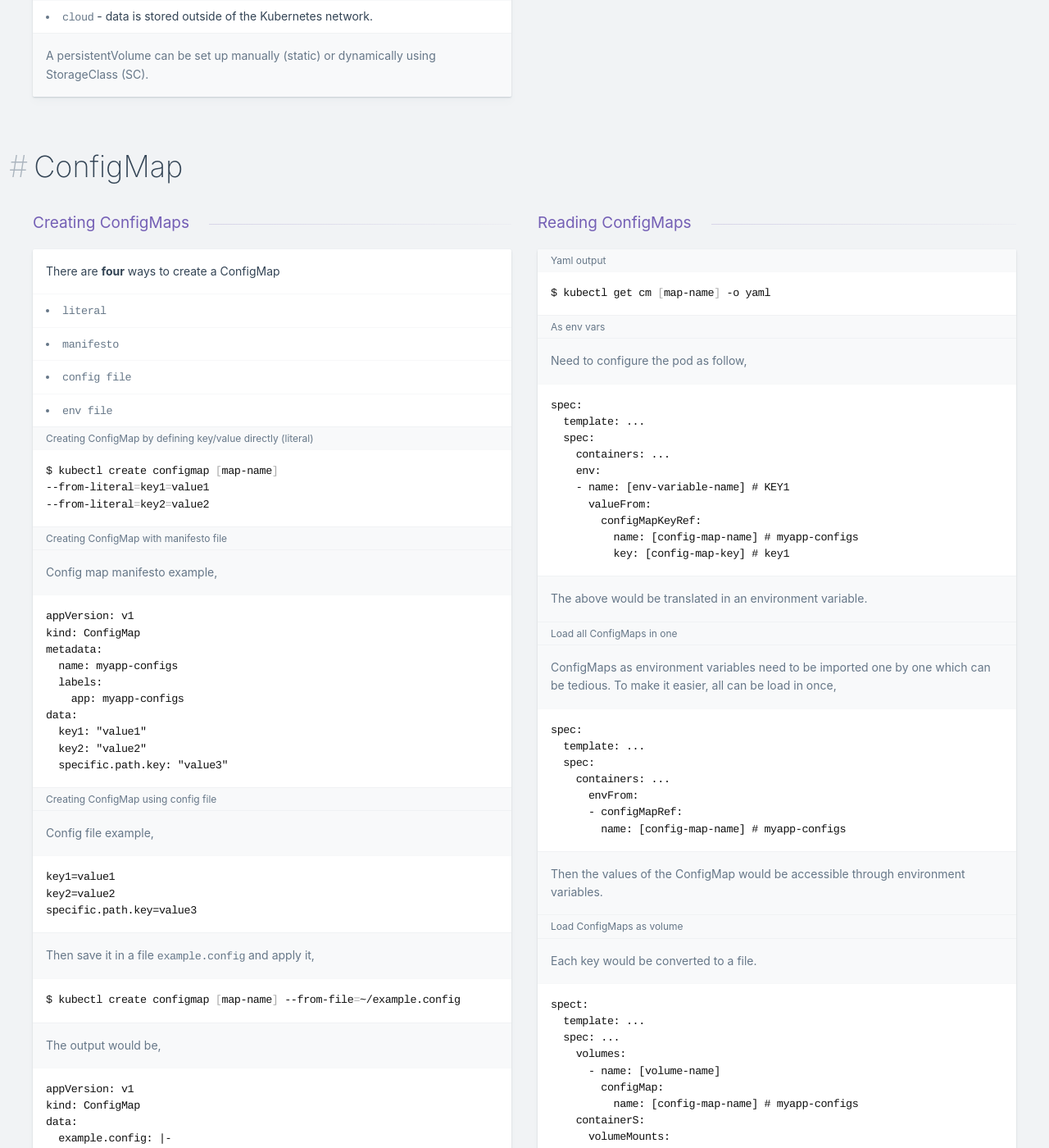
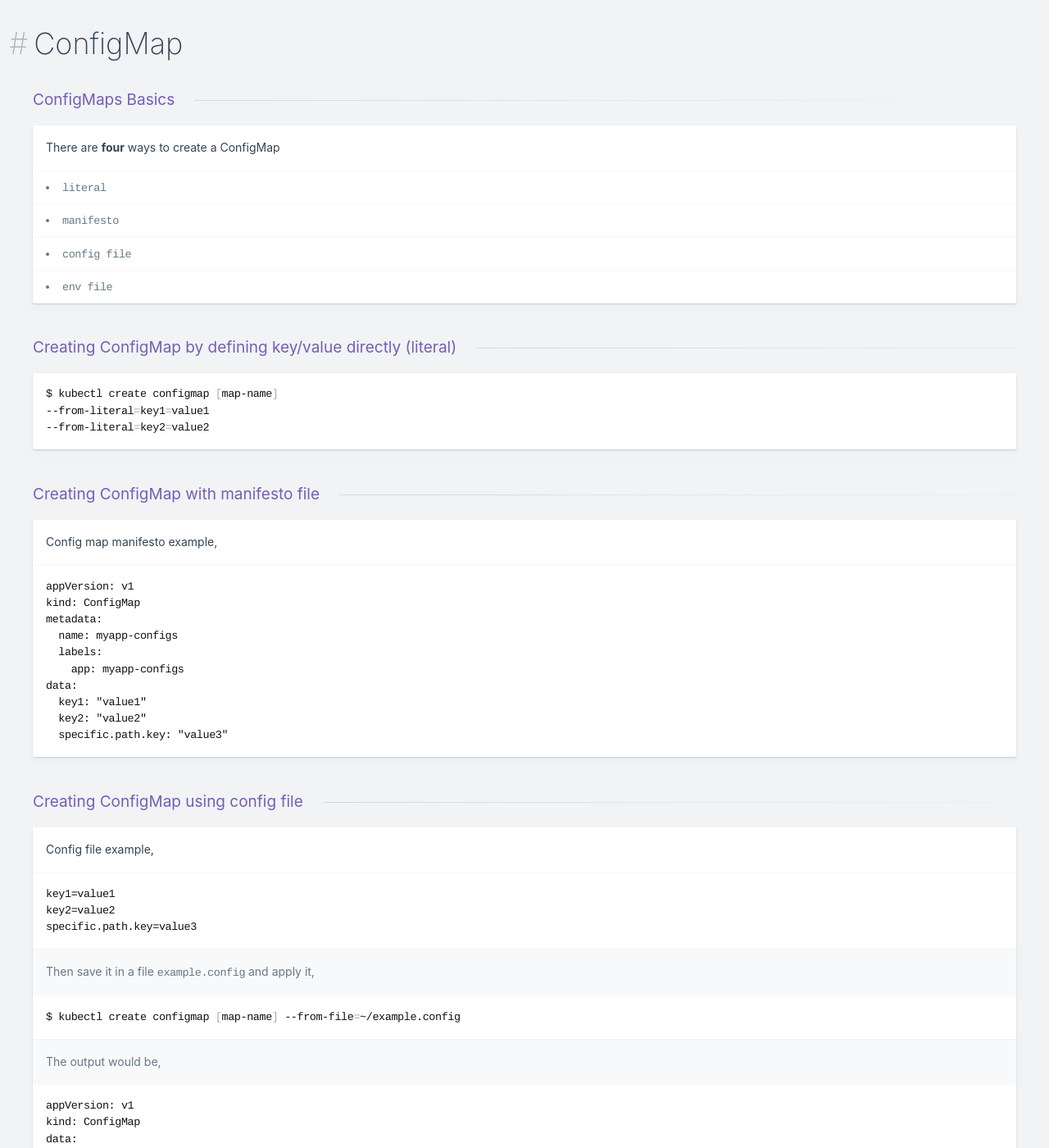
Before and after one commit to kasramp/cheat-sheet-factory, a Jekyll site: the page built from container/kubectl.md, in a window 1280 px wide and 1400 px high, scrolled down 3449 px. Shown: the whole window at 82% size. Built offline with Jekyll 4.4.1, drawn with Linux system fonts in a browser that asks for light colours; nearby versions of some CDN libraries; some of the changed text lies outside the part shown.

Commit message:
Final K8s UI clean up

````diff
--- a/container/kubectl.md
+++ b/container/kubectl.md
@@ -115,7 +115,7 @@ Volumes
 ---------
 {: .-one-column}
 
-## Basics
+### Basics
 
 There are multiple types of volumes:
 
@@ -128,9 +128,11 @@ There are multiple types of volumes:
 
 A persistentVolume can be set up manually (static) or dynamically using StorageClass (SC).
 
-## ConfigMap
+ConfigMap
+---------
+{: .-one-column}
 
-### Creating ConfigMaps
+### ConfigMaps Basics
 
 There are **four** ways to create a ConfigMap
 
@@ -139,7 +141,7 @@ There are **four** ways to create a ConfigMap
 - `config file`
 - `env file`
 
-#### Creating ConfigMap by defining key/value directly (literal)
+### Creating ConfigMap by defining key/value directly (literal)
 
 ```bash
 $ kubectl create configmap [map-name]
@@ -147,7 +149,7 @@ $ kubectl create configmap [map-name]
 --from-literal=key2=value2
 ```
 
-#### Creating ConfigMap with manifesto file
+### Creating ConfigMap with manifesto file
 
 Config map manifesto example,
 
@@ -164,7 +166,7 @@ data:
   specific.path.key: "value3"
 ```
 
-#### Creating ConfigMap using config file
+### Creating ConfigMap using config file
 
 Config file example,
 
@@ -194,7 +196,7 @@ data:
 
 It puts the configuration as a blob with the key being the filename.
 
-#### Creating ConfigMap using environment file
+### Creating ConfigMap using environment file
 
 Environment file example,
 
@@ -221,15 +223,13 @@ data:
   specific.path.key=value3
 ```
 
-### Reading ConfigMaps
-
-#### Yaml output
+### Reading ConfigMaps as Yaml
 
 ```bash
 $ kubectl get cm [map-name] -o yaml
 ```
 
-#### As env vars
+### Reading ConfigMaps as env vars
 
 Need to configure the pod as follow,
 
@@ -248,7 +248,7 @@ spec:
 
 The above would be translated in an environment variable.
 
-#### Load all ConfigMaps in one
+### Load all ConfigMaps in one
 
 ConfigMaps as environment variables need to be imported one by one which can be tedious. To make it easier, all can be load in once,
 
@@ -264,7 +264,7 @@ spec:
 
 Then the values of the ConfigMap would be accessible through environment variables.
 
-#### Load ConfigMaps as volume
+### Load ConfigMaps as volumes
 
 Each key would be converted to a file.
 
````
